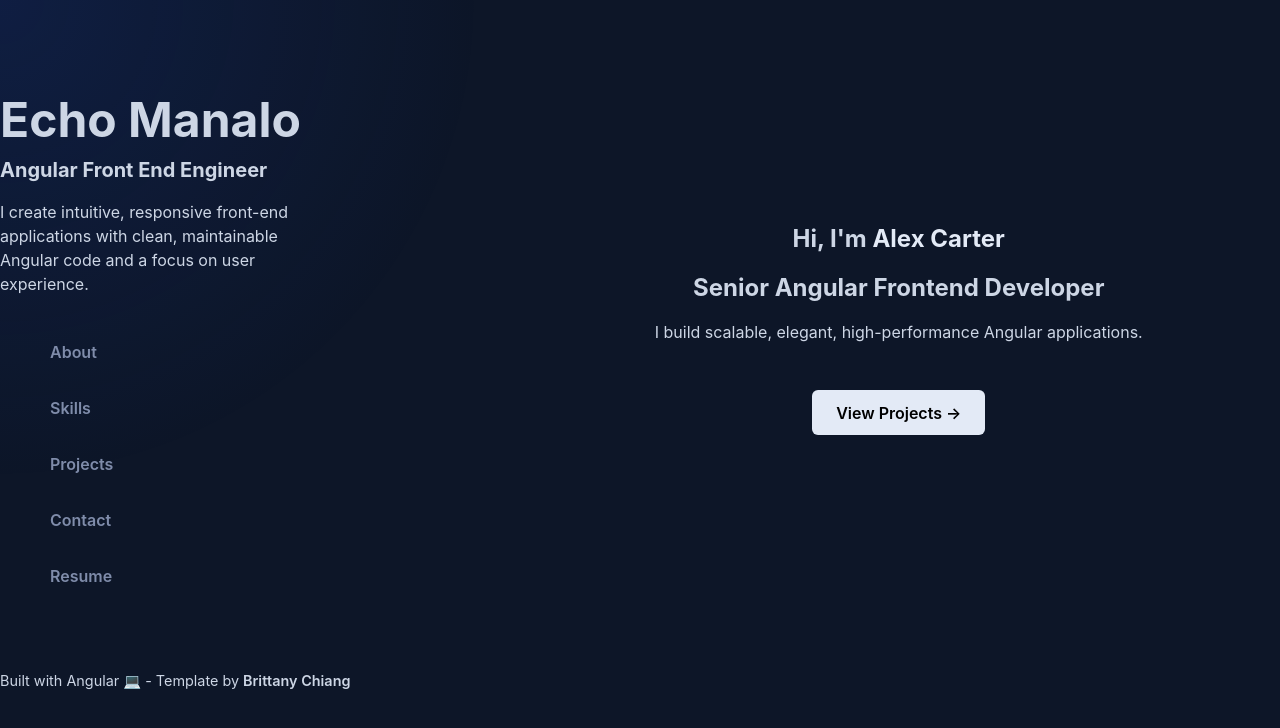
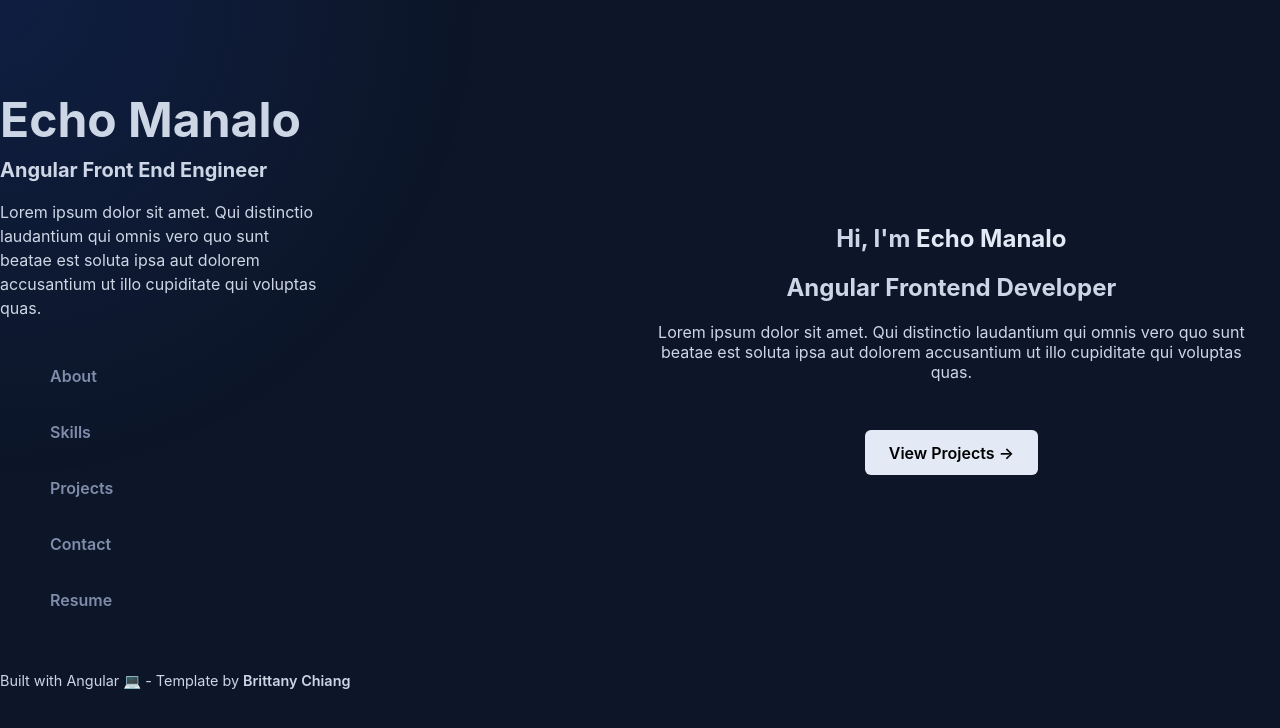
Before and after one commit to manaloerico/personal-web-app, an Angular app: page / in a window 1280 px wide. Shown: the top 728 px of the page. Built offline with nearby package versions, Linux system fonts and the light colour scheme.

Commit message:
updated ui

```diff
--- a/src/app/app.html
+++ b/src/app/app.html
@@ -7,9 +7,8 @@
       <div class="page__hero-section">
         <h1>Echo Manalo</h1>
         <h2>Angular Front End Engineer</h2>
-        <p>I create intuitive, responsive front-end applications with clean, maintainable Angular code and a focus on
-          user
-          experience.</p>
+        <p>Lorem ipsum dolor sit amet. Qui distinctio laudantium qui omnis vero quo sunt beatae est soluta ipsa aut
+          dolorem accusantium ut illo cupiditate qui voluptas quas.</p>
       </div>
       <app-navbar orientation="vertical"></app-navbar>
     </div>
--- a/src/app/core/services/portfolio-data/portfolio-data.ts
+++ b/src/app/core/services/portfolio-data/portfolio-data.ts
@@ -4,11 +4,10 @@ import { Injectable } from '@angular/core';
 export class PortfolioDataService {
   getPersonalInfo() {
     return {
-      name: 'Alex Carter',
-      title: 'Senior Angular Frontend Developer',
-      bio: `I'm a frontend engineer specializing in Angular and modern web application architecture.
-            I design clean, scalable, and high-performance interfaces.`,
-      location: 'Berlin, Germany',
+      name: 'Echo Manalo',
+      title: 'Angular Frontend Developer',
+      bio: `Lorem ipsum dolor sit amet. Qui distinctio laudantium qui omnis vero quo sunt beatae est soluta ipsa aut dolorem accusantium ut illo cupiditate qui voluptas quas.`,
+      location: 'Manila,Philippines',
     };
   }
 
--- a/src/app/pages/home/home.component.html
+++ b/src/app/pages/home/home.component.html
@@ -1,7 +1,8 @@
 <section class="hero fade-in">
-  <h1>Hi, I'm <span>Alex Carter</span></h1>
-  <h2>Senior Angular Frontend Developer</h2>
-  <p>I build scalable, elegant, high-performance Angular applications.</p>
+  <h1>Hi, I'm <span>Echo Manalo</span></h1>
+  <h2>Angular Frontend Developer</h2>
+  <p>Lorem ipsum dolor sit amet. Qui distinctio laudantium qui omnis vero quo sunt beatae est soluta ipsa aut dolorem
+    accusantium ut illo cupiditate qui voluptas quas.</p>
 
   <a routerLink="/projects" class="cta">View Projects →</a>
 </section>
```
